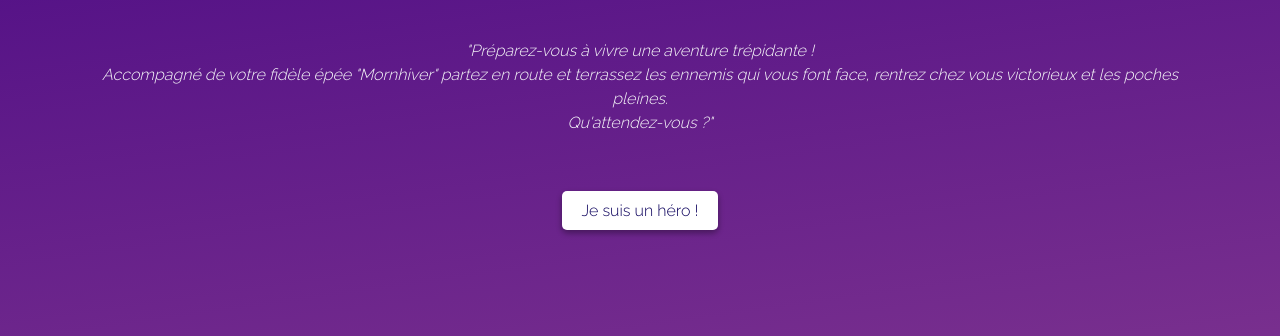
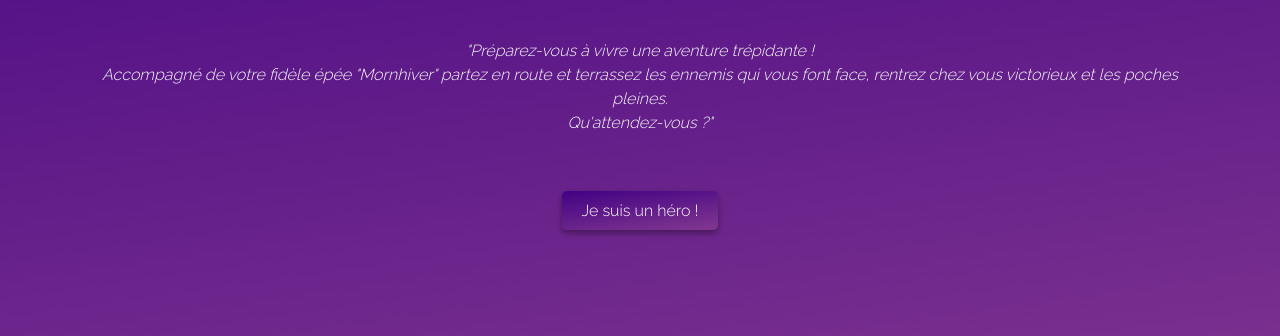
Before and after one commit to devbw/Indigo, a plain HTML site: page index.html in a window 1280 px wide. In both pictures the pointer is over the link "Je suis un héro !". Shown: the part 320-656 px from the top of the page. Drawn offline with nearby package versions, Linux system fonts and the light colour scheme.

Commit message:
Changement hover bouton

```diff
--- a/style/style.css
+++ b/style/style.css
@@ -31,13 +31,14 @@ body{
     box-shadow: 0 3px 6px rgba(0,0,0,0.16), 0 3px 6px rgba(0,0,0,0.23);
     border-radius: 5px;
     padding:10px 20px;
-    color:white;
+    color:rgb(12,0,92);
     font-family: 'Raleway', sans-serif;
     text-decoration: none;
+    background-color: white;
 }
 .bouton:hover{
-    background-color: white;
-    color:rgb(12,0,92);
+    color:white;
+    background: linear-gradient(172deg, rgba(12,0,92,1) 0%, rgba(65,2,131,1) 0%, rgba(130,55,144,1) 100%);
 }
 .fade-in {
 	-webkit-animation: fade-in 3s ease-in-out both;
```
